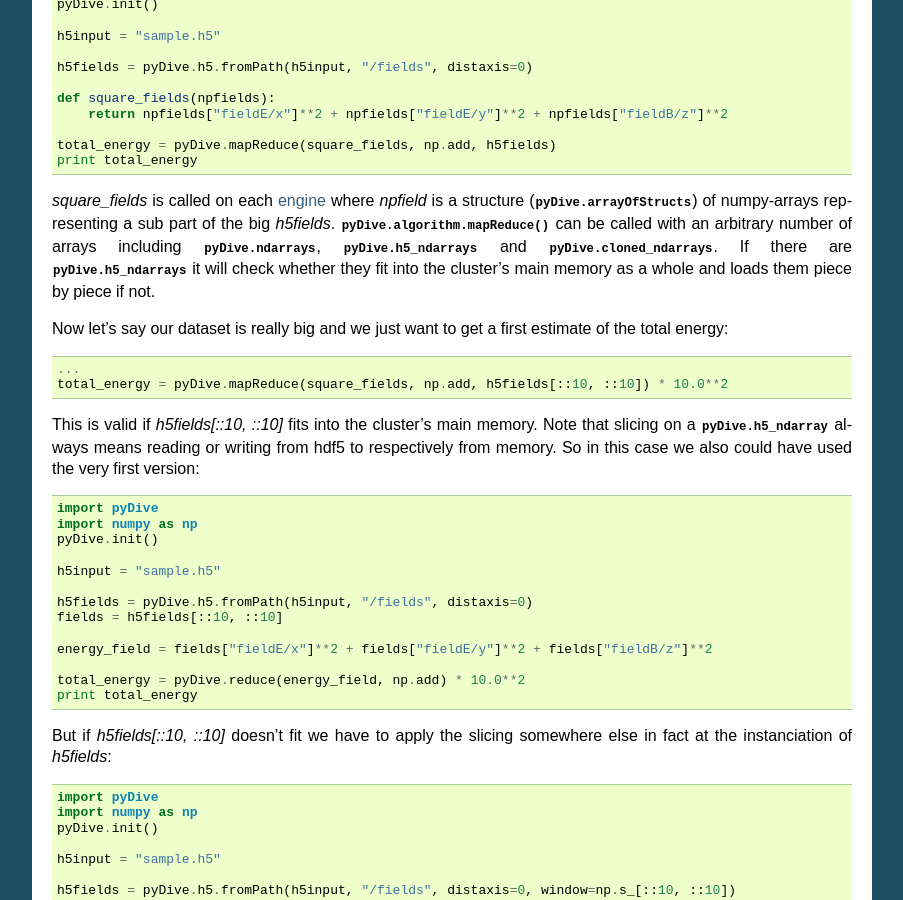
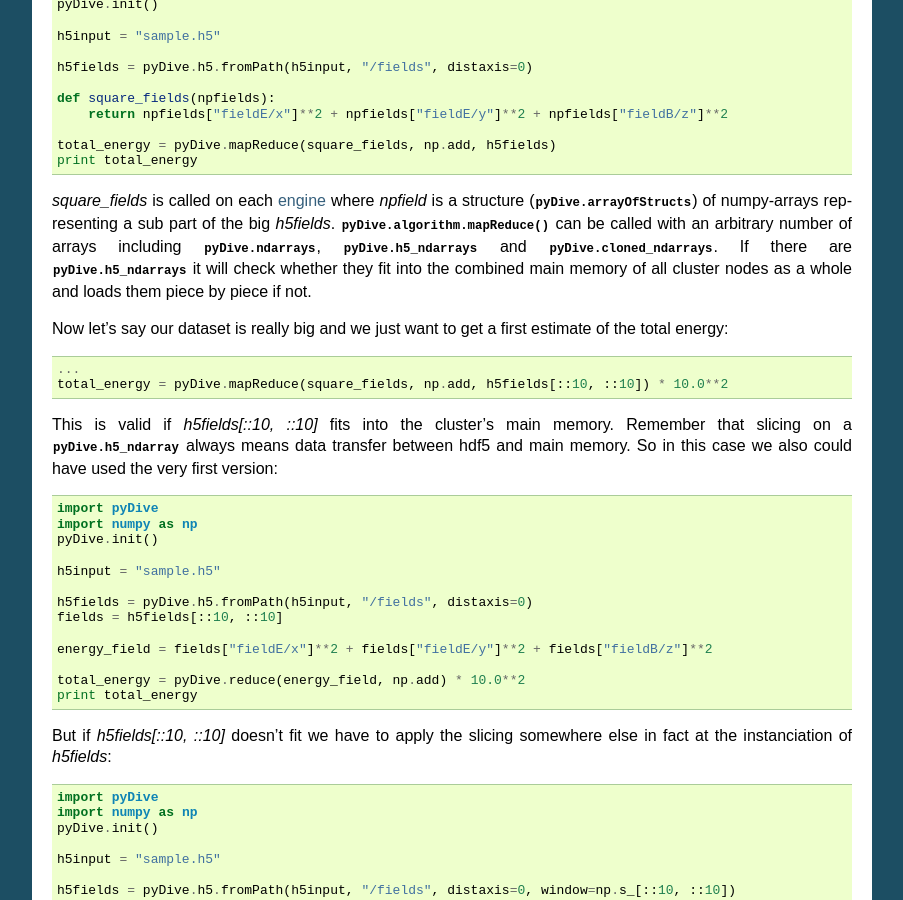
Before and after one commit to ComputationalRadiationPhysics/pyDive, a Sphinx documentation site: the page built from docs/tutorial.rst, in a window 1280 px wide and 900 px high, scrolled down 1758 px. Shown: the whole window, without its empty margins (198-1101 px from the left). Built offline with Sphinx 7.4.7, drawn with Linux system fonts in a browser that asks for light colours.

Commit message:
update docs
- add __init__.py to pyDive/test/

```diff
--- a/docs/start.rst
+++ b/docs/start.rst
@@ -5,7 +5,7 @@ Quickstart
 ----------
 
 pyDive is built on top of *IPython.parallel*, *numpy*, *mpi4py* and *h5py*. Running ``python setup.py install`` will install
-pyDive with these and other required packages from `requirements.txt`. Alternatively you can use pip ``pip install pyDive``.
+pyDive with these and other required packages from `requirements.txt`. Alternatively you can install it via pip: ``pip install pyDive``.
 
 Basic code example: ::
 
@@ -56,7 +56,7 @@ This will ask you for the IPython.parallel profile to be used and the number of
   $ Name of your IPython-parallel profile you want to run the tests with: pbs
   $ Number of engines: 256
 
-Now the script starts the cluster, runs the tests and stops the cluster. If you have already a cluster running by your own
+Then the script starts the cluster, runs the tests and finally stops the cluster. If you have already a cluster running by your own
 you can also run the tests by launching ``py.test`` from the pyDive directory and setting the environment variable ``IPP_PROFILE_NAME``
 to the profile's name.
 
--- a/docs/tutorial.rst
+++ b/docs/tutorial.rst
@@ -109,15 +109,15 @@ In this case we want to load the hdf5 data piece by piece. The functions in :mod
 *square_fields* is called on each :term:`engine` where *npfield* is a structure (:mod:`pyDive.arrayOfStructs`) of numpy-arrays representing a sub part of the big *h5fields*.
 :func:`pyDive.algorithm.mapReduce` can be called with an arbitrary number of arrays including
 :obj:`pyDive.ndarrays`, :obj:`pyDive.h5_ndarrays` and :obj:`pyDive.cloned_ndarrays`. If there are :obj:`pyDive.h5_ndarrays` it will
-check whether they fit into the cluster's main memory as a whole and loads them piece by piece if not.
+check whether they fit into the combined main memory of all cluster nodes as a whole and loads them piece by piece if not.
 
 Now let's say our dataset is really big and we just want to get a first estimate of the total energy: ::
 
   ...
   total_energy = pyDive.mapReduce(square_fields, np.add, h5fields[::10, ::10]) * 10.0**2
 
-This is valid if *h5fields[::10, ::10]* fits into the cluster's main memory. Note that slicing on a :obj:`pyDive.h5_ndarray` always
-means reading or writing from hdf5 to respectively from memory. So in this case we also could have used the very first version: ::
+This is valid if *h5fields[::10, ::10]* fits into the cluster's main memory. Remember that slicing on a :obj:`pyDive.h5_ndarray` always
+means data transfer between hdf5 and main memory. So in this case we also could have used the very first version: ::
 
     import pyDive
     import numpy as np
```
Also changed, not shown: 1 other file.
